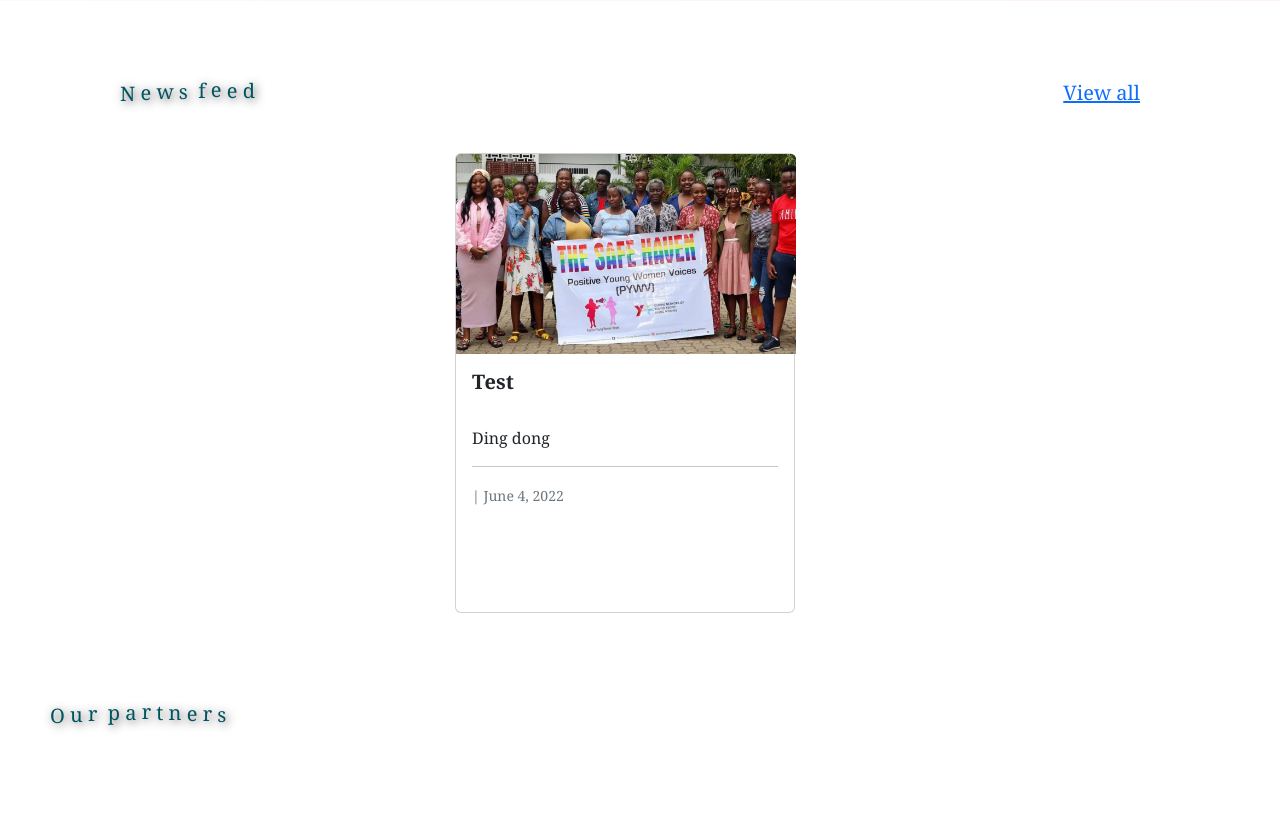
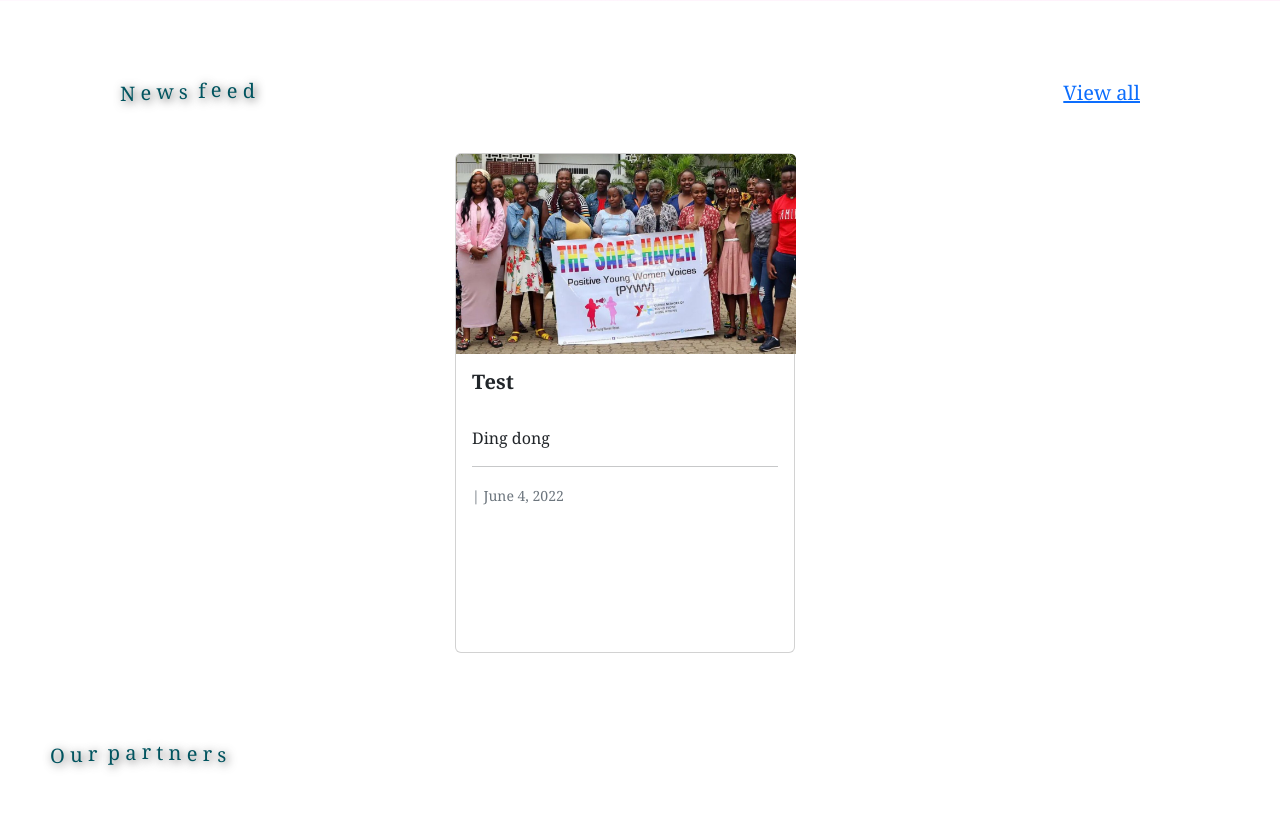
Before and after one commit to IsaacNewtonTingo/fixationDjangoPywv, a Django app: page / in a window 1280 px wide. Shown: the part 2228-3042 px from the top of the page. Run offline with Django 4.2, Linux system fonts and the light colour scheme; data comes from the database, SQL or seed files in the repository; some libraries are stand-ins or nearby versions.

Commit message:
Change card height

```diff
--- a/static/css/mainStyles.css
+++ b/static/css/mainStyles.css
@@ -1046,7 +1046,7 @@ footer img {
   width: 340px;
   margin-right: 30px;
   cursor: pointer;
-  height: 460px;
+  height: 500px;
 }
 .card-title{
   font-weight: 900;
```
